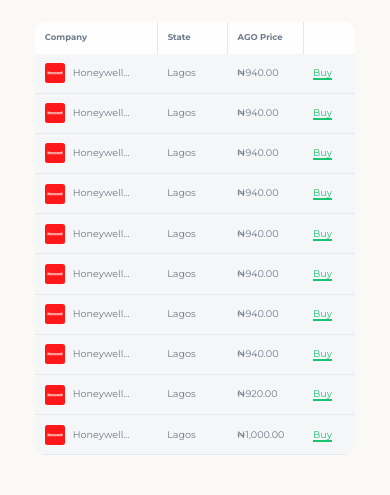
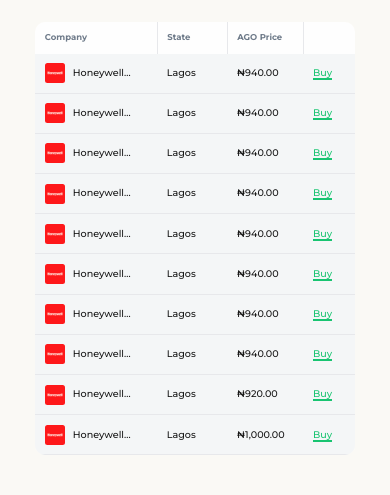
Before and after one commit to jofwitsolution/diesel-nigeria, a Next.js app: page / in a window 390 px wide. Shown: the part 268-763 px from the top of the page. Built offline with nearby package versions, Linux system fonts and the light colour scheme; no server answers.

Commit message:
mofidy font

```diff
--- a/components/shared/table/DistributorTable.tsx
+++ b/components/shared/table/DistributorTable.tsx
@@ -93,7 +93,7 @@
           {sellers.map((seller, index) => (
             <tr
               key={seller._id + index}
-              className="border-b bg-light-800 text-[0.6rem] text-gray-50 xs:text-[0.88rem] md:text-[1.125rem]"
+              className="border-b bg-light-800 text-[0.6rem] text-black max-xs:font-medium xs:text-[0.88rem] xs:text-gray-50 md:text-[1.125rem]"
             >
               <td className="dist-table-style flex items-center gap-2 font-medium text-gray-700 xs:gap-4">
                 <Image
--- a/components/shared/table/HomeDistributorTable.tsx
+++ b/components/shared/table/HomeDistributorTable.tsx
@@ -93,7 +93,7 @@
           {sellers.map((seller, index) => (
             <tr
               key={seller._id + index}
-              className="text-[0.6rem] text-light-900 max-sm:border-b max-sm:bg-light-800 max-sm:text-gray-50 xs:text-[0.88rem]"
+              className="text-[0.6rem] text-light-900 max-sm:border-b max-sm:bg-light-800 max-sm:font-medium max-sm:text-black xs:text-[0.88rem]"
             >
               <td className="dist-table-style line-clamp-1 flex items-center gap-2 xs:gap-4">
                 <Image
```
